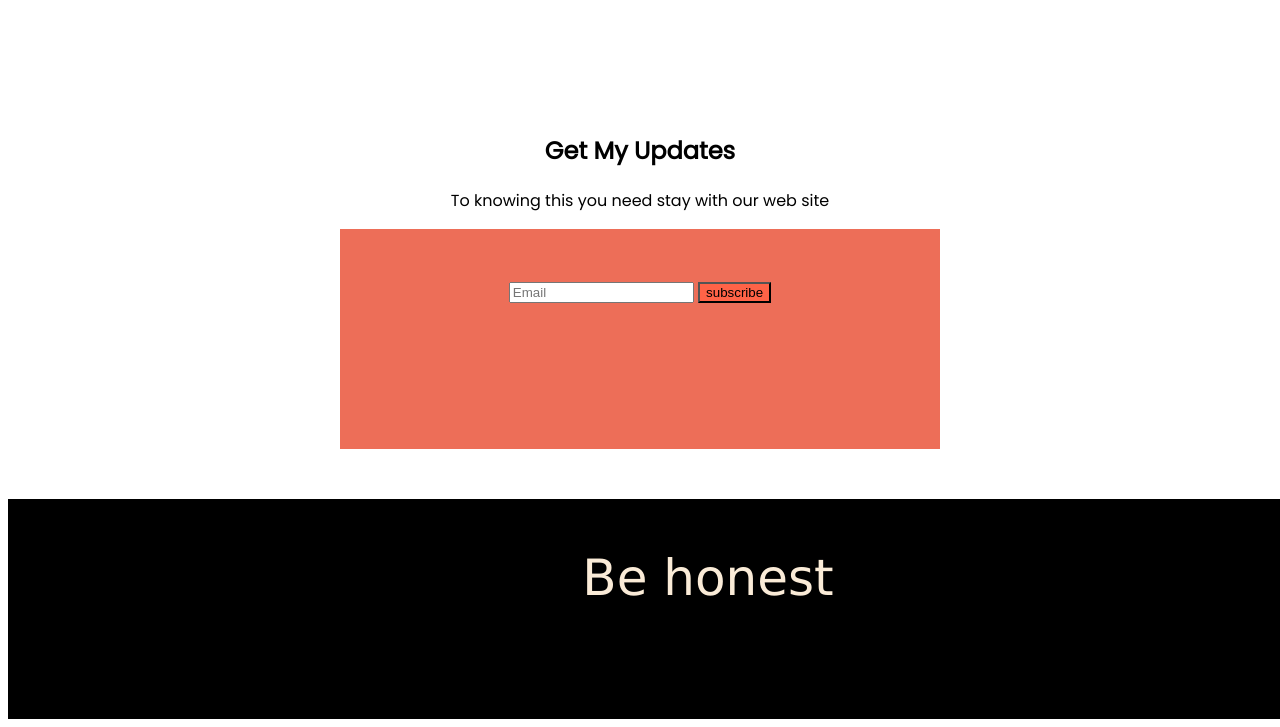
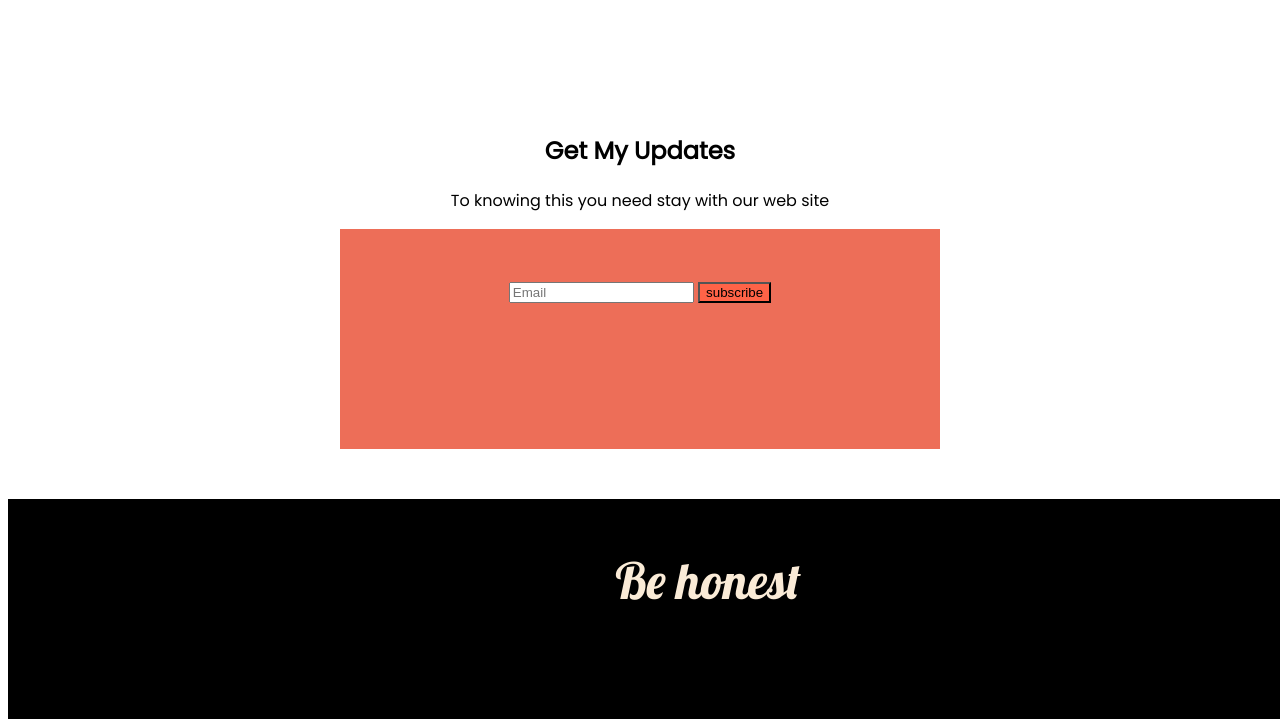
Before and after one commit to hashib1999/ASSINGMENT-1-PLABON, a plain HTML site: page index.html in a window 1280 px wide. Shown: the part 1850-2577 px from the top of the page. Drawn offline with Linux system fonts and the light colour scheme.

Commit message:
last one

```diff
--- a/index.html
+++ b/index.html
@@ -8,6 +8,10 @@
     <link rel="preconnect" href="https://fonts.googleapis.com">
 <link rel="preconnect" href="https://fonts.gstatic.com" crossorigin>
 <link href="https://fonts.googleapis.com/css2?family=Poppins&display=swap" rel="stylesheet">
+
+<link rel="preconnect" href="https://fonts.googleapis.com">
+<link rel="preconnect" href="https://fonts.gstatic.com" crossorigin>
+<link href="https://fonts.googleapis.com/css2?family=Lobster&display=swap" rel="stylesheet">
     <link rel="stylesheet" href="style.css">
 </head>
 <body>
--- a/style.css
+++ b/style.css
@@ -118,7 +118,9 @@ margin: 40px;
     font-size: 50px;
     color: antiquewhite;
    font-family: 'Lucida Sans', 'Lucida Sans Regular', 'Lucida Grande', 'Lucida Sans Unicode', Geneva, Verdana, sans-serif;
+   font-family: 'Lobster', cursive;
 }
 .ok{
     padding-top: 50px;
-}g
+    font-family: 'Lobster', cursive;
+}
```
